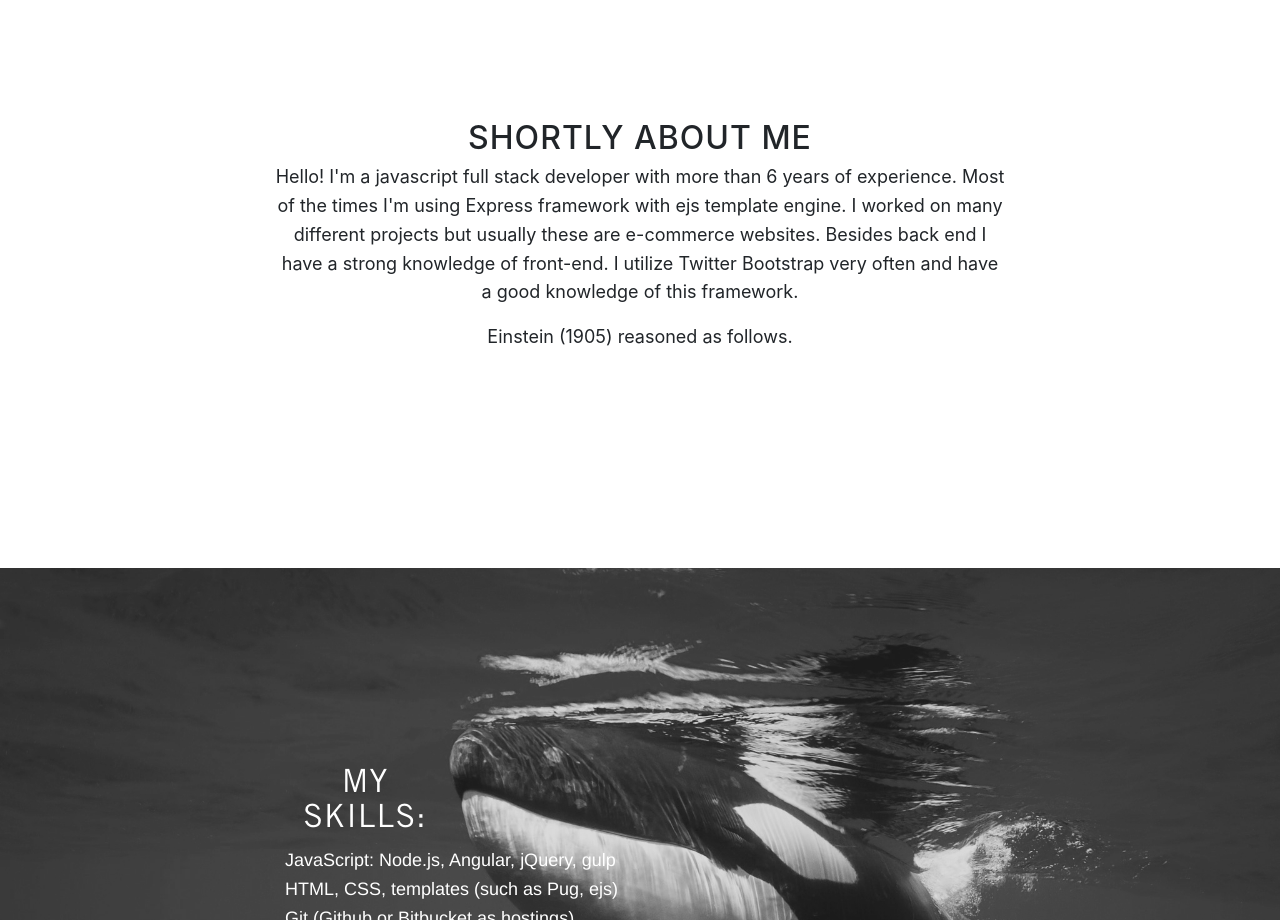
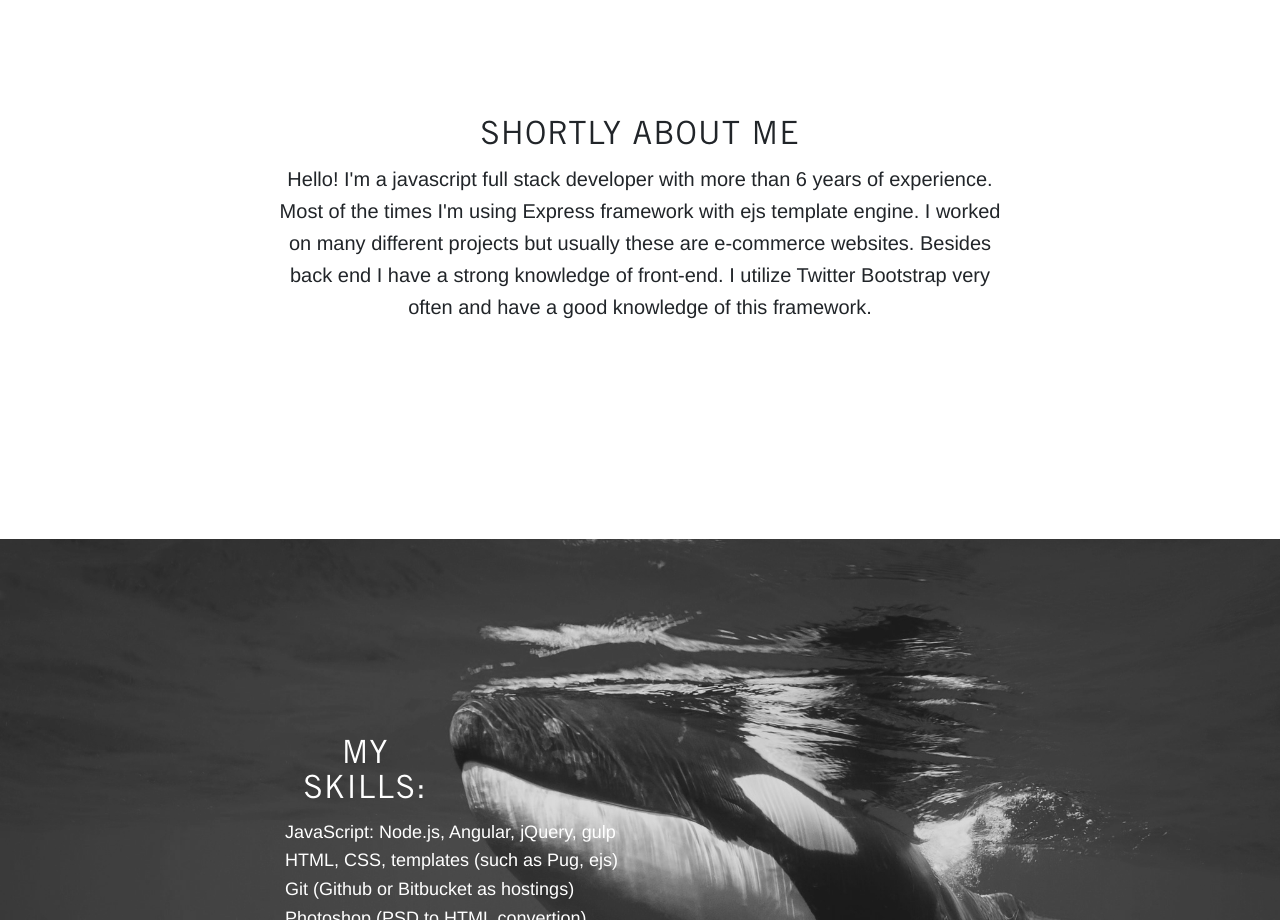
Before and after one commit to m0t0rh34d/m0t0rh34d.github.io, a website with bundled scripts: page index.html in a window 1280 px wide. Shown: the part 880-1800 px from the top of the page. Built offline with nearby package versions, Linux system fonts and the light colour scheme.

```diff
--- a/css/grayscale.css
+++ b/css/grayscale.css
@@ -227,7 +227,14 @@
 
 
 
+.head-who {
+  font-family: Gotham;
+}
 
+.w {
+  font-size: 20px;
+  font-family: Helvetica;
+}
 
 .head-skills {
   padding-right: 550px;
--- a/index.html
+++ b/index.html
@@ -73,11 +73,10 @@
       <div class="container">
         <div class="row">
           <div class="col-lg-8 mx-auto">
-            <h2>Shortly about me</h2>
-            <p>Hello! I'm a javascript full stack developer with more than 6 years of experience. Most of the times I'm using Express framework with ejs template engine. I worked on many different projects but usually these are e-commerce websites.
+            <h2 class="head-who">Shortly about me</h2>
+            <p class="w">Hello! I'm a javascript full stack developer with more than 6 years of experience. Most of the times I'm using Express framework with ejs template engine. I worked on many different projects but usually these are e-commerce websites.
 
 Besides back end I have a strong knowledge of front-end. I utilize Twitter Bootstrap very often and have a good knowledge of this framework.
-            <p>Einstein (1905) reasoned as follows.</p>
           </div>
         </div>
       </div>
```
